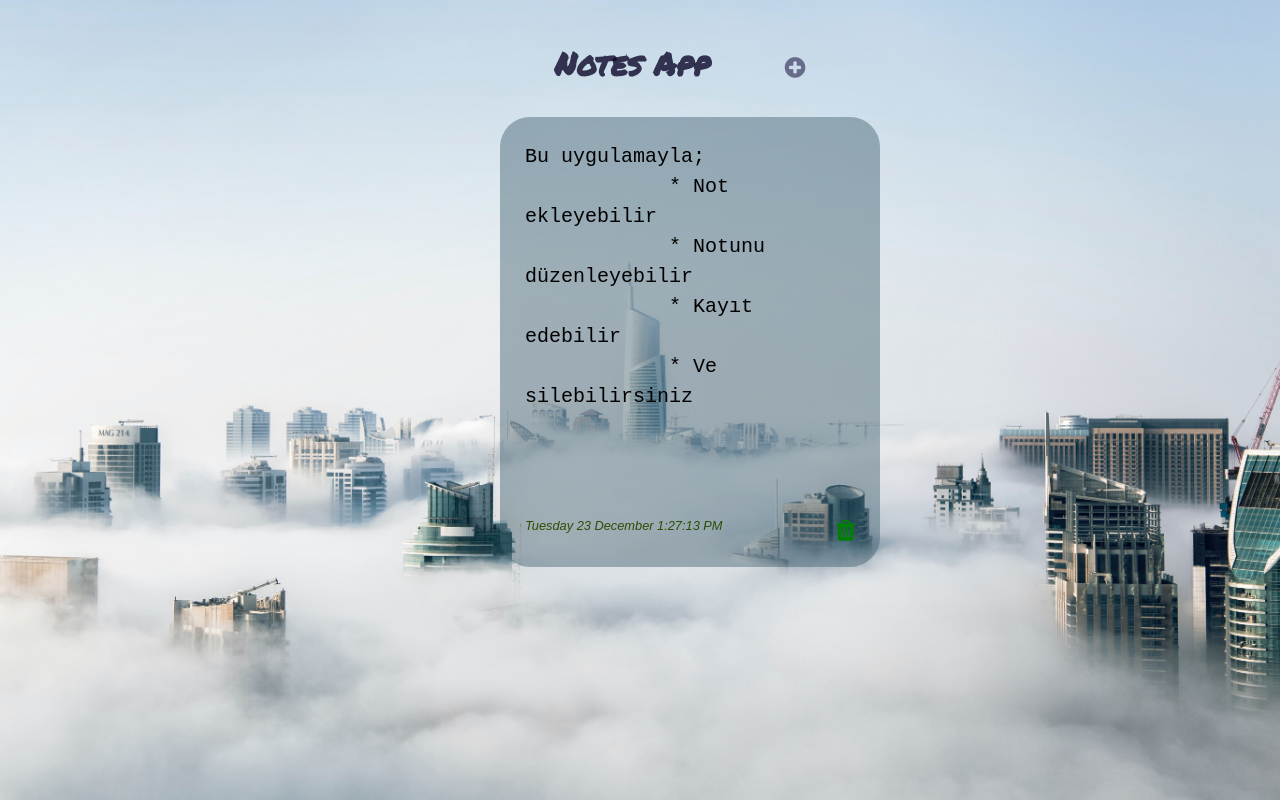
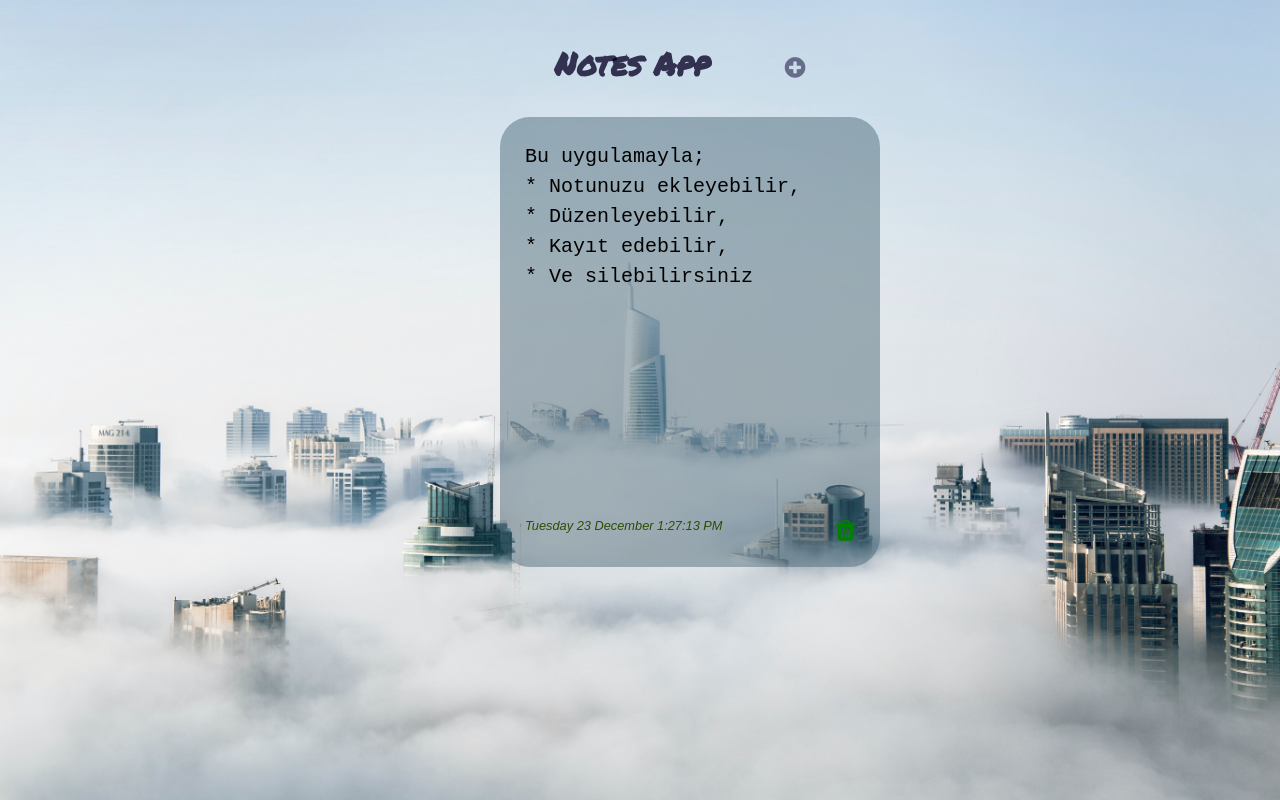
Before and after one commit to huseyincemakyuz/notes-app-kodluyoruz-project-, a React (Create React App) app: page / in a window 1280 px wide. Built offline with nearby package versions, Linux system fonts and the light colour scheme.

Commit message:
initial value added and localstorage edited

```diff
--- a/package.json
+++ b/package.json
@@ -8,7 +8,7 @@
     "@testing-library/user-event": "^12.1.10",
     "react": "^17.0.2",
     "react-dom": "^17.0.2",
-    "react-scripts": "4.0.3",
+    "react-scripts": "^4.0.3",
     "web-vitals": "^1.0.1"
   },
   "scripts": {
--- a/src/App.js
+++ b/src/App.js
@@ -12,25 +12,28 @@ function App() {
     const d = new Date()
     const day = ["Sunday","Monday","Tuesday", "Wednesday", "Thursday", "Friday", "Saturday", ]
     const month = ["January","February", "March", " April", " May", "June", "July ", "August", "September", "October"," November","December"]
+    // Initial value
+    const initialValue =
+    {
+        id: Date.now + "" + Math.floor(Math.random()*78) ,
+        text:`Bu uygulamayla;
+* Notunuzu ekleyebilir,
+* Düzenleyebilir,
+* Kayıt edebilir,
+* Ve silebilirsiniz`,
+        time: `${ day[d.getDay() ] } ${[d.getDate()]} ${month[ d.getMonth() + 1] }  ${time}`,
+        color:"rgba(65, 95, 112, 0.45)"
+    }
 
     // Notes
-    const [notes, setNotes]=useState(JSON.parse(localStorage.getItem('allNotes')) || [
-        {
-            id:Date.now + "" + Math.floor(Math.random()*78),
-            text:`Bu uygulamayla;
-            * Not ekleyebilir
-            * Notunu düzenleyebilir
-            * Kayıt edebilir
-            * Ve silebilirsiniz`,
-            time:`${ day[d.getDay() ] } ${[d.getDate()]} ${month[ d.getMonth() + 1] }  ${time}`,
-            color:"rgba(65, 95, 112, 0.45)"
-        },
-    ])
+    const [notes, setNotes]=useState(!localStorage.setNotes ?
+        [initialValue] :  JSON.parse(localStorage.getItem("allNotes")))
 
     // Add Note Function
 
     const addNote=(item) => {
         const newNotes=[...notes]
+        localStorage.setItem("allNotes", true);
 
         newNotes.push({
             id: Date.now + "" + Math.floor(Math.random()*78) ,
@@ -56,7 +59,7 @@ function App() {
 
         newNotes.splice(index, 1)
         setNotes(newNotes)
-
+        localStorage.clear();
         setDate(new Date().toLocaleDateString());
         setTime(new Date().toLocaleTimeString());
     }
@@ -76,8 +79,9 @@ function App() {
     }
 
     useEffect(() => {
-        localStorage.setItem('allNotes',JSON.stringify(notes))
-    },[notes])
+        localStorage.setItem("allNotes", JSON.stringify(notes));
+      }, [notes]);
+
     return (
         <div className="App">
             <NoteContainer notes={notes} addNote={addNote} deleteNote={deleteNote} updateNote={updateNote}/>
--- a/src/components/Note/Note.js
+++ b/src/components/Note/Note.js
@@ -1,6 +1,5 @@
 import React from 'react'
-import { useState } from 'react';
-import App from '../../App';
+
 
 function Note(props) {
 
--- a/src/components/NoteContainer/NoteContainer.js
+++ b/src/components/NoteContainer/NoteContainer.js
@@ -1,6 +1,6 @@
 import React from 'react'
 import Note from '../Note/Note'
-import App from '../../App';
+
 
 function NoteContainer(props) {
 
```
Also changed, not shown: 2 other files (tests, documents, lock files or other folders).
